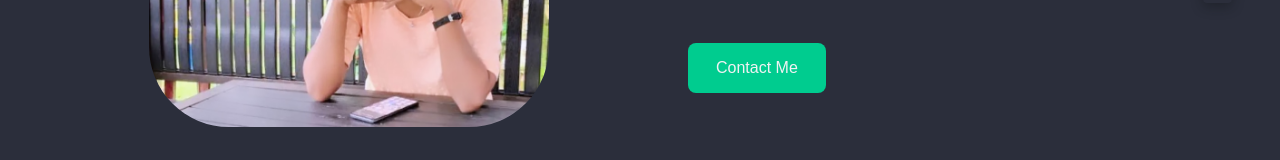
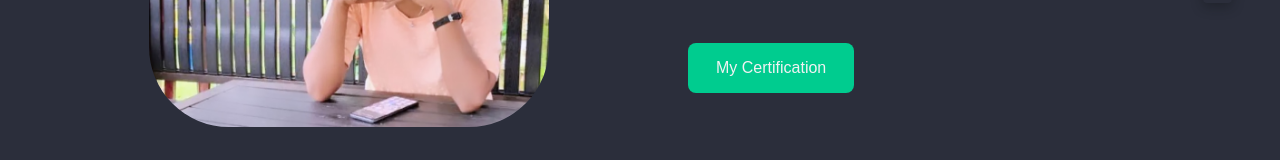
Before and after one commit to Sharmilakandhan/Portfolio-of-Sharmila-Kandhan, a plain HTML site: page index.html in a window 1280 px wide. Shown: the part 1197-1357 px from the top of the page. Drawn offline with nearby package versions, Linux system fonts and the light colour scheme.

Commit message:
Update index.html

```diff
--- a/index.html
+++ b/index.html
@@ -135,8 +135,8 @@
                         my technical skills in a professional work environment.
                     </p>
 
-                    <a href="#contact" class="button">
-                        Contact Me
+                    <a href="#certificate" class="button">
+                        My Certification
                     </a>
 
                 </div>
```
